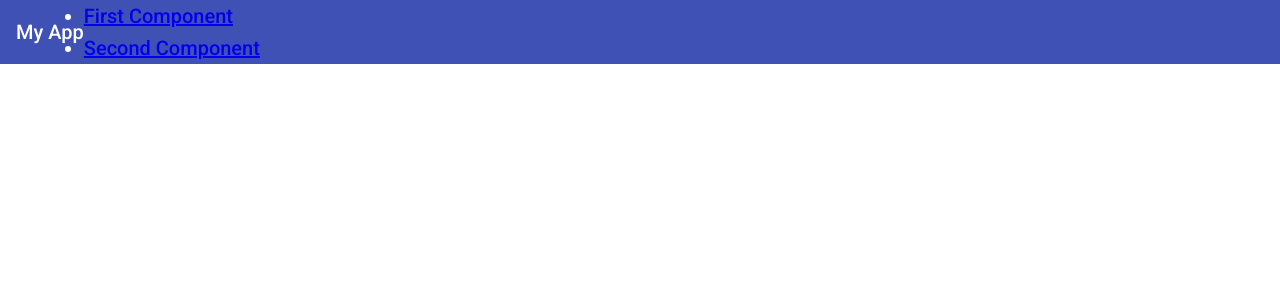
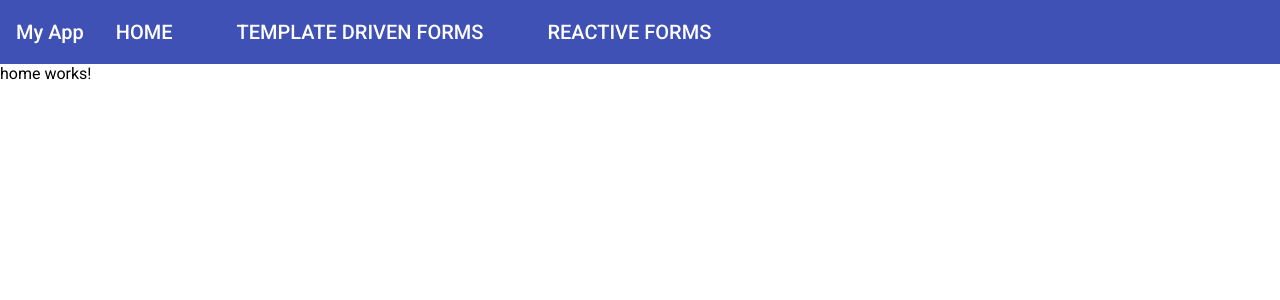
Before and after one commit to anasmak04/Angular-Forms-validation, an Angular app in the folder forms/: page / in a window 1280 px wide. Shown: the top 300 px of the page. Built offline with nearby package versions, Linux system fonts and the light colour scheme.

Commit message:
add home component

```diff
--- a/forms/src/app/app-routing.module.ts
+++ b/forms/src/app/app-routing.module.ts
@@ -3,8 +3,10 @@ import { CommonModule } from '@angular/common';
 import { RouterModule, Routes } from '@angular/router';
 import { ReactiveFormsComponent } from './reactive-forms/reactive-forms.component';
 import { TemplateDrivenFormsComponent } from './template-driven-forms/template-driven-forms.component';
+import { HomeComponent } from './home/home.component';
 
 const routes: Routes = [
+  { path: '', component: HomeComponent },
   { path: 'reactive', component: ReactiveFormsComponent },
   { path: 'template', component: TemplateDrivenFormsComponent }
 ];
--- a/forms/src/app/app.module.ts
+++ b/forms/src/app/app.module.ts
@@ -7,12 +7,14 @@ import { ReactiveFormsComponent } from './reactive-forms/reactive-forms.componen
 import { AppRoutingModule } from './app-routing.module';
 import { BrowserAnimationsModule } from '@angular/platform-browser/animations';
 import { NavbarComponent } from './navbar/navbar.component';
+import { HomeComponent } from './home/home.component';
 @NgModule({
   declarations: [
     NavbarComponent,
     AppComponent,
     TemplateDrivenFormsComponent,
-    ReactiveFormsComponent
+    ReactiveFormsComponent,
+    HomeComponent
   ],
   imports: [
     BrowserModule,
--- /dev/null
+++ b/forms/src/app/home/home.component.html
@@ -0,0 +1 @@
+<p>home works!</p>
--- /dev/null
+++ b/forms/src/app/home/home.component.ts
@@ -0,0 +1,15 @@
+import { Component, OnInit } from '@angular/core';
+
+@Component({
+  selector: 'app-home',
+  templateUrl: './home.component.html',
+  styleUrls: ['./home.component.css']
+})
+export class HomeComponent implements OnInit {
+
+  constructor() { }
+
+  ngOnInit(): void {
+  }
+
+}
--- a/forms/src/app/navbar/navbar.component.css
+++ b/forms/src/app/navbar/navbar.component.css
@@ -1,3 +1,20 @@
 p{
     padding: 2rem;
 }
+
+ul{
+    display: flex;
+    justify-content: space-between;
+    align-items: center;
+}
+
+li{
+    list-style: none;
+    padding: 2rem;
+    text-transform: uppercase;
+}
+
+a{
+    text-decoration: none;
+    color: white;
+}
--- a/forms/src/app/navbar/navbar.component.html
+++ b/forms/src/app/navbar/navbar.component.html
@@ -3,8 +3,9 @@
       <span class="example-spacer"></span>
       <nav>
         <ul>
-          <li><a routerLink="reactive" routerLinkActive="active" ariaCurrentWhenActive="page">First Component</a></li>
-          <li><a routerLink="template" ariaCurrentWhenActive="page">Second Component</a></li>
+          <li><a routerLink="" routerLinkActive="active" ariaCurrentWhenActive="page">Home</a></li>
+          <li><a routerLink="reactive" routerLinkActive="active" ariaCurrentWhenActive="page">Template driven Forms</a></li>
+          <li><a routerLink="template" routerLinkActive="active" ariaCurrentWhenActive="page">reactive forms</a></li>
         </ul>
       </nav>
     </mat-toolbar>
```
Also changed, not shown: forms/src/app/home/home.component.css (added), 1 other file (tests, documents, lock files or other folders).
